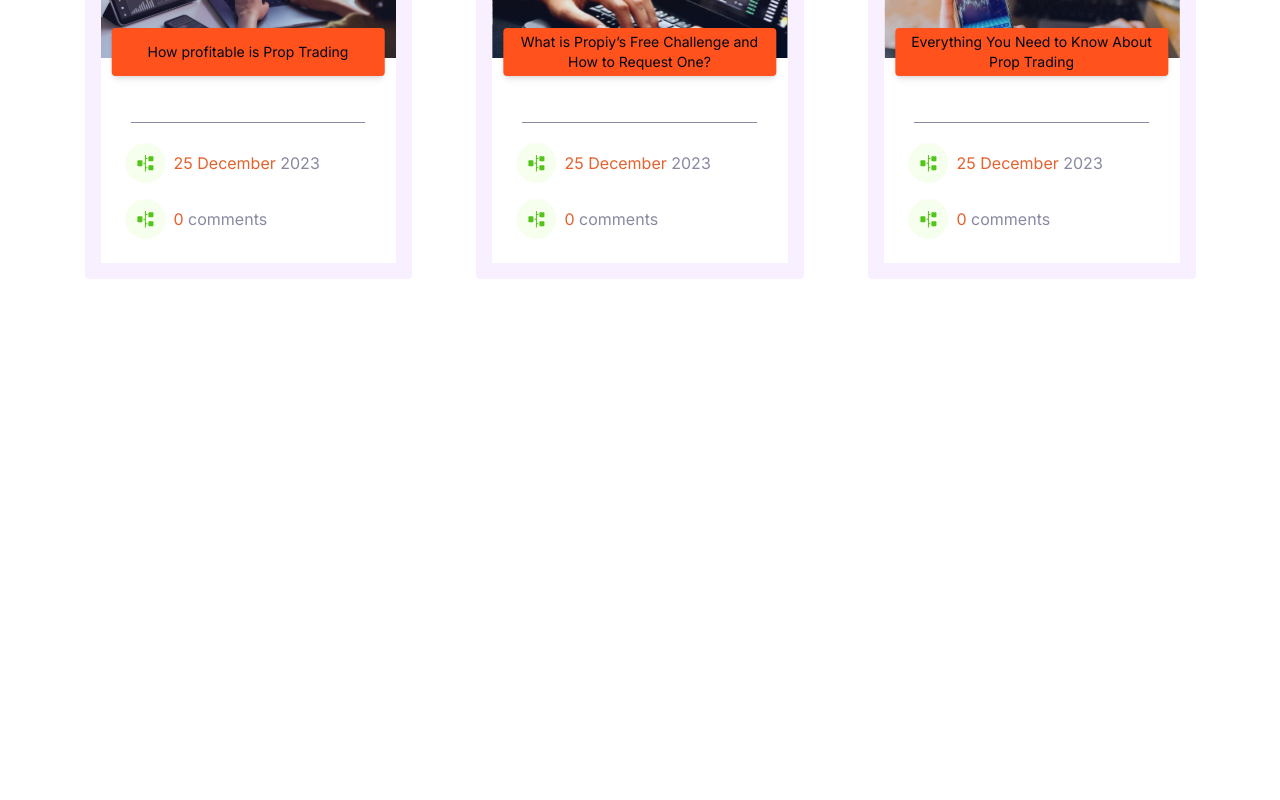
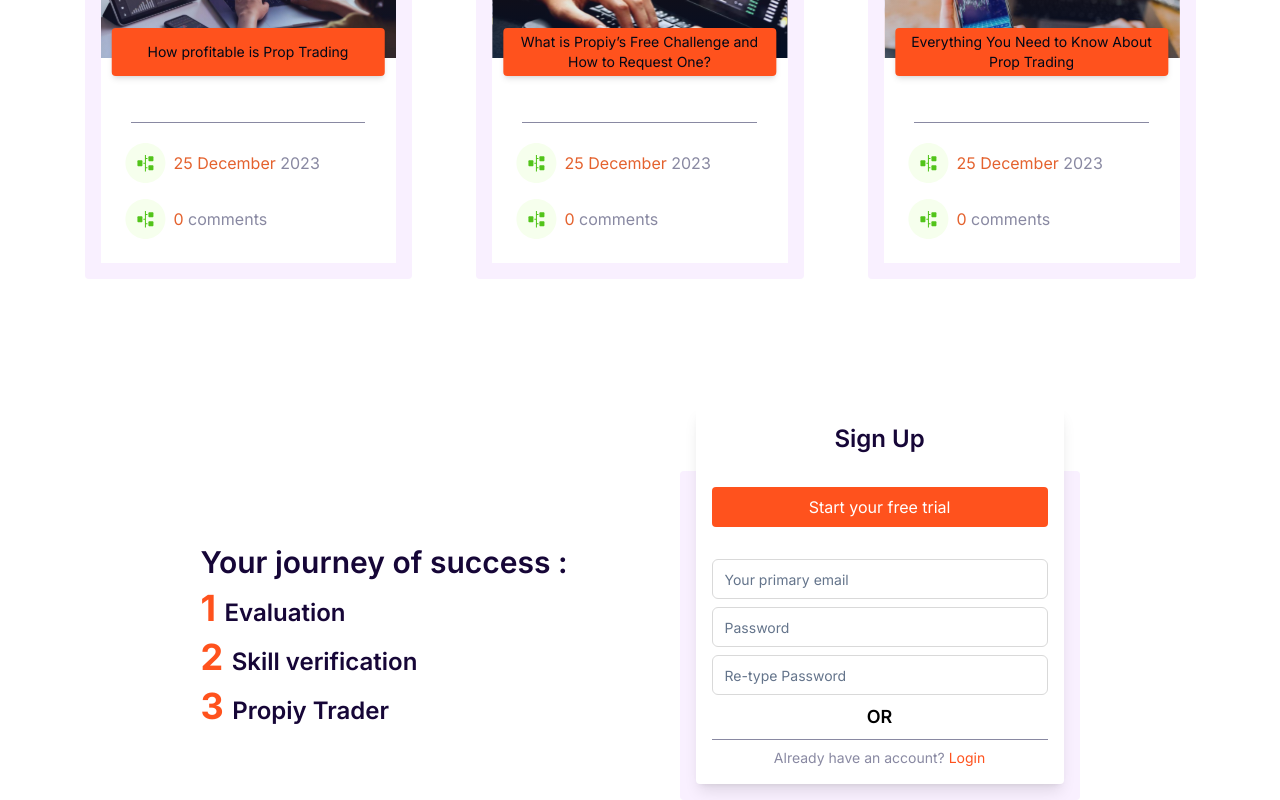
Before and after one commit to OrbyxTech/trade-masters, a Next.js app: page / in a window 1280 px wide. Shown: the part 4377-5177 px from the top of the page. Before the commit the page ends 4656 px from the top, so only its background shows below. Built offline with nearby package versions, Linux system fonts and the light colour scheme.

Commit message:
main section signUp box added to the projecrt

```diff
--- a/package.json
+++ b/package.json
@@ -11,8 +11,10 @@
   "dependencies": {
     "@ark-ui/react": "^1.0.1",
     "@clerk/nextjs": "^4.27.1",
+    "@hookform/resolvers": "^3.3.4",
     "@radix-ui/react-accordion": "^1.1.2",
     "@radix-ui/react-checkbox": "^1.0.4",
+    "@radix-ui/react-label": "^2.0.2",
     "@radix-ui/react-popover": "^1.0.7",
     "@radix-ui/react-select": "^2.0.0",
     "@radix-ui/react-slot": "^1.0.2",
@@ -28,9 +30,11 @@
     "react": "^18",
     "react-day-picker": "^8.9.1",
     "react-dom": "^18",
+    "react-hook-form": "^7.50.1",
     "react-ts-tradingview-widgets": "^1.2.0",
     "tailwind-merge": "^2.0.0",
-    "tailwindcss-animate": "^1.0.7"
+    "tailwindcss-animate": "^1.0.7",
+    "zod": "^3.22.4"
   },
   "devDependencies": {
     "@types/node": "^20",
--- a/src/app/(site)/components/Challenges.tsx
+++ b/src/app/(site)/components/Challenges.tsx
@@ -7,6 +7,7 @@ import {
   TableRow,
 } from "@/components/ui/table";
 import PropiyChallengesCard from "./propiyChallengesCard";
+import SignUpBox from "./SignUpBox";
 
 const Rows1 = [
   {
@@ -378,6 +379,8 @@ export default function Challenges() {
             img="/images/main/propiyChallenge/tradePhoto3.svg"
           />
         </div>
+
+        <SignUpBox />
       </div>
     </>
   );
--- /dev/null
+++ b/src/app/(site)/components/SignUpBox.tsx
@@ -0,0 +1,135 @@
+"use client";
+
+import { zodResolver } from "@hookform/resolvers/zod";
+import { useForm } from "react-hook-form";
+import { z } from "zod";
+
+import { Button } from "@/components/ui/button";
+import {
+  Form,
+  FormControl,
+  FormDescription,
+  FormField,
+  FormItem,
+  FormLabel,
+  FormMessage,
+} from "@/components/ui/form";
+import { Input } from "@/components/ui/input";
+
+const formSchema = z.object({
+  username: z.string().min(2, {
+    message: "Username must be at least 2 characters.",
+  }),
+});
+
+export default function SignUpBox() {
+  const form = useForm<z.infer<typeof formSchema>>({
+    resolver: zodResolver(formSchema),
+    defaultValues: {
+      username: "",
+    },
+  });
+
+  // 2. Define a submit handler.
+  function onSubmit(values: z.infer<typeof formSchema>) {
+    // Do something with the form values.
+    // ✅ This will be type-safe and validated.
+    console.log(values);
+  }
+
+  return (
+    <div className="flex justify-center items-center gap-28 mt-44">
+      <div className="flex flex-col gap-2">
+        <h2 className="text-[#160637] font-semibold text-3xl">
+          Your journey of success :
+        </h2>
+        <h3 className="text-[#FF521D] font-bold text-4xl">
+          1{" "}
+          <span className="text-[#160637] text-2xl font-semibold">
+            Evaluation
+          </span>
+        </h3>
+        <h3 className="text-[#FF521D] font-bold text-4xl">
+          2{" "}
+          <span className="text-[#160637] text-2xl font-semibold">
+            Skill verification
+          </span>
+        </h3>
+        <h3 className="text-[#FF521D] font-bold text-4xl">
+          3{" "}
+          <span className="text-[#160637] text-2xl font-semibold">
+            Propiy Trader
+          </span>
+        </h3>
+      </div>
+
+      <div className="bg-[#F9F0FF] p-4 w-[400px] rounded-sm">
+        <Form {...form}>
+          <form
+            onSubmit={form.handleSubmit(onSubmit)}
+            className="space-y-8 bg-white w-full p-4 shadow-lg rounded-sm mt-[-5rem]"
+          >
+            <h2 className="text-center text-[#160637] text-2xl font-semibold">
+              Sign Up
+            </h2>
+
+            <div className="p-2 text-white bg-[#FF521D] text-center rounded-sm">
+              Start your free trial
+            </div>
+
+            <FormField
+              control={form.control}
+              name="username"
+              render={({ field }) => (
+                <FormItem>
+                  <FormControl>
+                    <Input
+                      placeholder="Your primary email"
+                      {...field}
+                      type="email"
+                      className="bg-white border-[#D9D9D9] text-black"
+                    />
+                  </FormControl>
+
+                  <FormControl>
+                    <Input
+                      placeholder="Password"
+                      {...field}
+                      type="password"
+                      className="bg-white border-[#D9D9D9] text-black"
+                    />
+                  </FormControl>
+
+                  <FormControl>
+                    <Input
+                      placeholder="Re-type Password"
+                      {...field}
+                      type="password"
+                      className="bg-white border-[#D9D9D9] text-black"
+                    />
+                  </FormControl>
+
+                  <FormMessage />
+                </FormItem>
+              )}
+            />
+            {/* <Button type="submit">Submit</Button> */}
+            <div className="flex flex-col !m-0">
+              <div className="text-black font-semibold text-lg text-center w-full !m-0 p-2">
+                OR
+              </div>
+
+              <div className="flex flex-col gap-2">
+                <div className="w-full h-[1px] bg-[#8989A2] mx-auto"></div>
+                <p className="text-[#8989A2] text-center text-sm">
+                  Already have an account?{" "}
+                  <span className="text-[#FF521D]">Login</span>{" "}
+                </p>
+              </div>
+            </div>
+          </form>
+        </Form>
+      </div>
+    </div>
+  );
+}
--- /dev/null
+++ b/src/components/ui/form.tsx
@@ -0,0 +1,176 @@
+import * as React from "react"
+import * as LabelPrimitive from "@radix-ui/react-label"
+import { Slot } from "@radix-ui/react-slot"
+import {
+  Controller,
+  ControllerProps,
+  FieldPath,
+  FieldValues,
+  FormProvider,
+  useFormContext,
+} from "react-hook-form"
+
+import { cn } from "@/lib/utils"
+import { Label } from "@/components/ui/label"
+
+const Form = FormProvider
+
+type FormFieldContextValue<
+  TFieldValues extends FieldValues = FieldValues,
+  TName extends FieldPath<TFieldValues> = FieldPath<TFieldValues>
+> = {
+  name: TName
+}
+
+const FormFieldContext = React.createContext<FormFieldContextValue>(
+  {} as FormFieldContextValue
+)
+
+const FormField = <
+  TFieldValues extends FieldValues = FieldValues,
+  TName extends FieldPath<TFieldValues> = FieldPath<TFieldValues>
+>({
+  ...props
+}: ControllerProps<TFieldValues, TName>) => {
+  return (
+    <FormFieldContext.Provider value={{ name: props.name }}>
+      <Controller {...props} />
+    </FormFieldContext.Provider>
+  )
+}
+
+const useFormField = () => {
+  const fieldContext = React.useContext(FormFieldContext)
+  const itemContext = React.useContext(FormItemContext)
+  const { getFieldState, formState } = useFormContext()
+
+  const fieldState = getFieldState(fieldContext.name, formState)
+
+  if (!fieldContext) {
+    throw new Error("useFormField should be used within <FormField>")
+  }
+
+  const { id } = itemContext
+
+  return {
+    id,
+    name: fieldContext.name,
+    formItemId: `${id}-form-item`,
+    formDescriptionId: `${id}-form-item-description`,
+    formMessageId: `${id}-form-item-message`,
+    ...fieldState,
+  }
+}
+
+type FormItemContextValue = {
+  id: string
+}
+
+const FormItemContext = React.createContext<FormItemContextValue>(
+  {} as FormItemContextValue
+)
+
+const FormItem = React.forwardRef<
+  HTMLDivElement,
+  React.HTMLAttributes<HTMLDivElement>
+>(({ className, ...props }, ref) => {
+  const id = React.useId()
+
+  return (
+    <FormItemContext.Provider value={{ id }}>
+      <div ref={ref} className={cn("space-y-2", className)} {...props} />
+    </FormItemContext.Provider>
+  )
+})
+FormItem.displayName = "FormItem"
+
+const FormLabel = React.forwardRef<
+  React.ElementRef<typeof LabelPrimitive.Root>,
+  React.ComponentPropsWithoutRef<typeof LabelPrimitive.Root>
+>(({ className, ...props }, ref) => {
+  const { error, formItemId } = useFormField()
+
+  return (
+    <Label
+      ref={ref}
+      className={cn(error && "text-destructive", className)}
+      htmlFor={formItemId}
+      {...props}
+    />
+  )
+})
+FormLabel.displayName = "FormLabel"
+
+const FormControl = React.forwardRef<
+  React.ElementRef<typeof Slot>,
+  React.ComponentPropsWithoutRef<typeof Slot>
+>(({ ...props }, ref) => {
+  const { error, formItemId, formDescriptionId, formMessageId } = useFormField()
+
+  return (
+    <Slot
+      ref={ref}
+      id={formItemId}
+      aria-describedby={
+        !error
+          ? `${formDescriptionId}`
+          : `${formDescriptionId} ${formMessageId}`
+      }
+      aria-invalid={!!error}
+      {...props}
+    />
+  )
+})
+FormControl.displayName = "FormControl"
+
+const FormDescription = React.forwardRef<
+  HTMLParagraphElement,
+  React.HTMLAttributes<HTMLParagraphElement>
+>(({ className, ...props }, ref) => {
+  const { formDescriptionId } = useFormField()
+
+  return (
+    <p
+      ref={ref}
+      id={formDescriptionId}
+      className={cn("text-sm text-muted-foreground", className)}
+      {...props}
+    />
+  )
+})
+FormDescription.displayName = "FormDescription"
+
+const FormMessage = React.forwardRef<
+  HTMLParagraphElement,
+  React.HTMLAttributes<HTMLParagraphElement>
+>(({ className, children, ...props }, ref) => {
+  const { error, formMessageId } = useFormField()
+  const body = error ? String(error?.message) : children
+
+  if (!body) {
+    return null
+  }
+
+  return (
+    <p
+      ref={ref}
+      id={formMessageId}
+      className={cn("text-sm font-medium text-destructive", className)}
+      {...props}
+    >
+      {body}
+    </p>
+  )
+})
+FormMessage.displayName = "FormMessage"
+
+export {
+  useFormField,
+  Form,
+  FormItem,
+  FormLabel,
+  FormControl,
+  FormDescription,
+  FormMessage,
+  FormField,
+}
--- /dev/null
+++ b/src/components/ui/label.tsx
@@ -0,0 +1,26 @@
+"use client"
+
+import * as React from "react"
+import * as LabelPrimitive from "@radix-ui/react-label"
+import { cva, type VariantProps } from "class-variance-authority"
+
+import { cn } from "@/lib/utils"
+
+const labelVariants = cva(
+  "text-sm font-medium leading-none peer-disabled:cursor-not-allowed peer-disabled:opacity-70"
+)
+
+const Label = React.forwardRef<
+  React.ElementRef<typeof LabelPrimitive.Root>,
+  React.ComponentPropsWithoutRef<typeof LabelPrimitive.Root> &
+    VariantProps<typeof labelVariants>
+>(({ className, ...props }, ref) => (
+  <LabelPrimitive.Root
+    ref={ref}
+    className={cn(labelVariants(), className)}
+    {...props}
+  />
+))
+Label.displayName = LabelPrimitive.Root.displayName
+
+export { Label }
--- a/tsconfig.json
+++ b/tsconfig.json
@@ -22,6 +22,6 @@
       "@/*": ["./src/*"]
     }
   },
-  "include": ["next-env.d.ts", "**/*.ts", "**/*.tsx", ".next/types/**/*.ts"],
+  "include": ["next-env.d.ts", "**/*.ts", "**/*.tsx", ".next/types/**/*.ts", "src/app/(site)/components/TestForm.jsx"],
   "exclude": ["node_modules"]
 }
```
Also changed, not shown: 1 other file (tests, documents, lock files or other folders).
